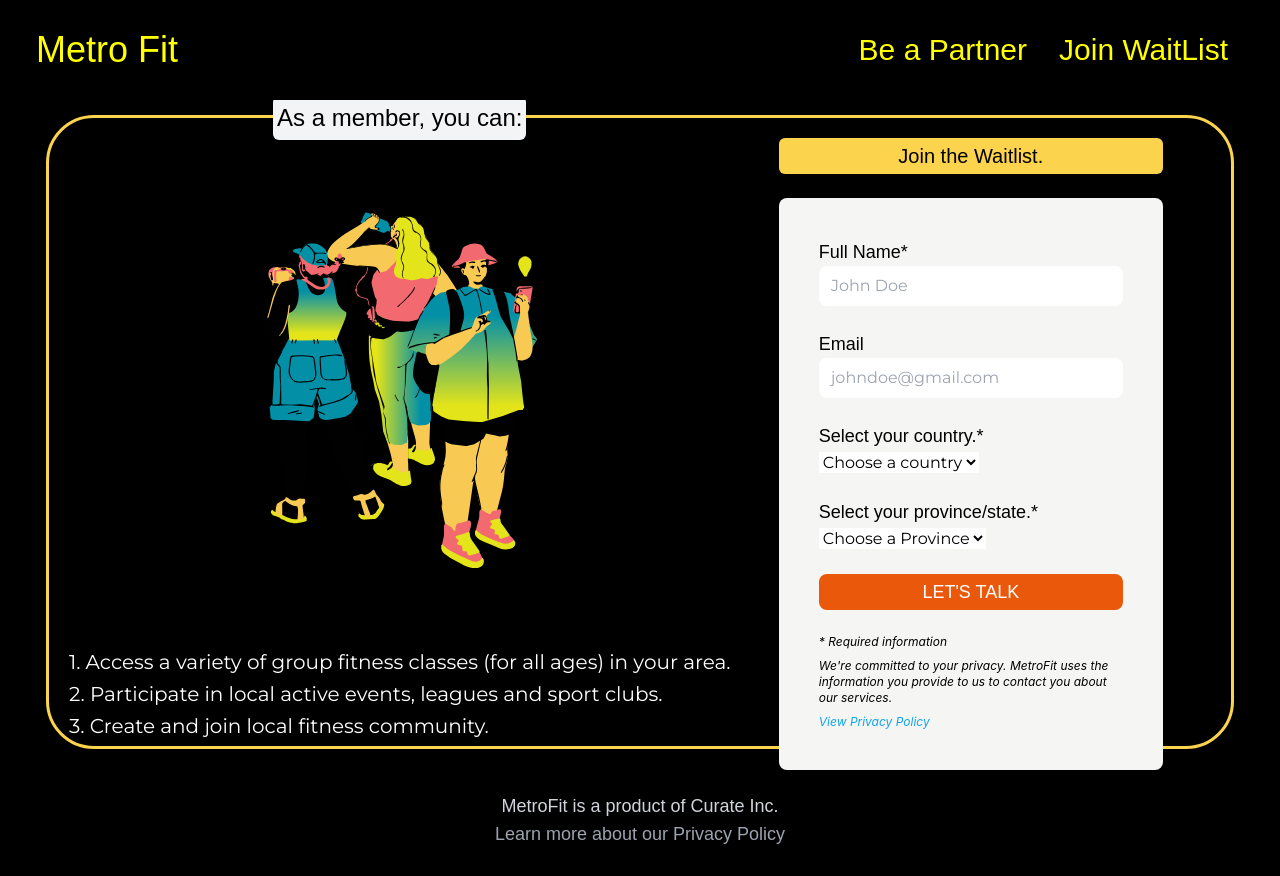
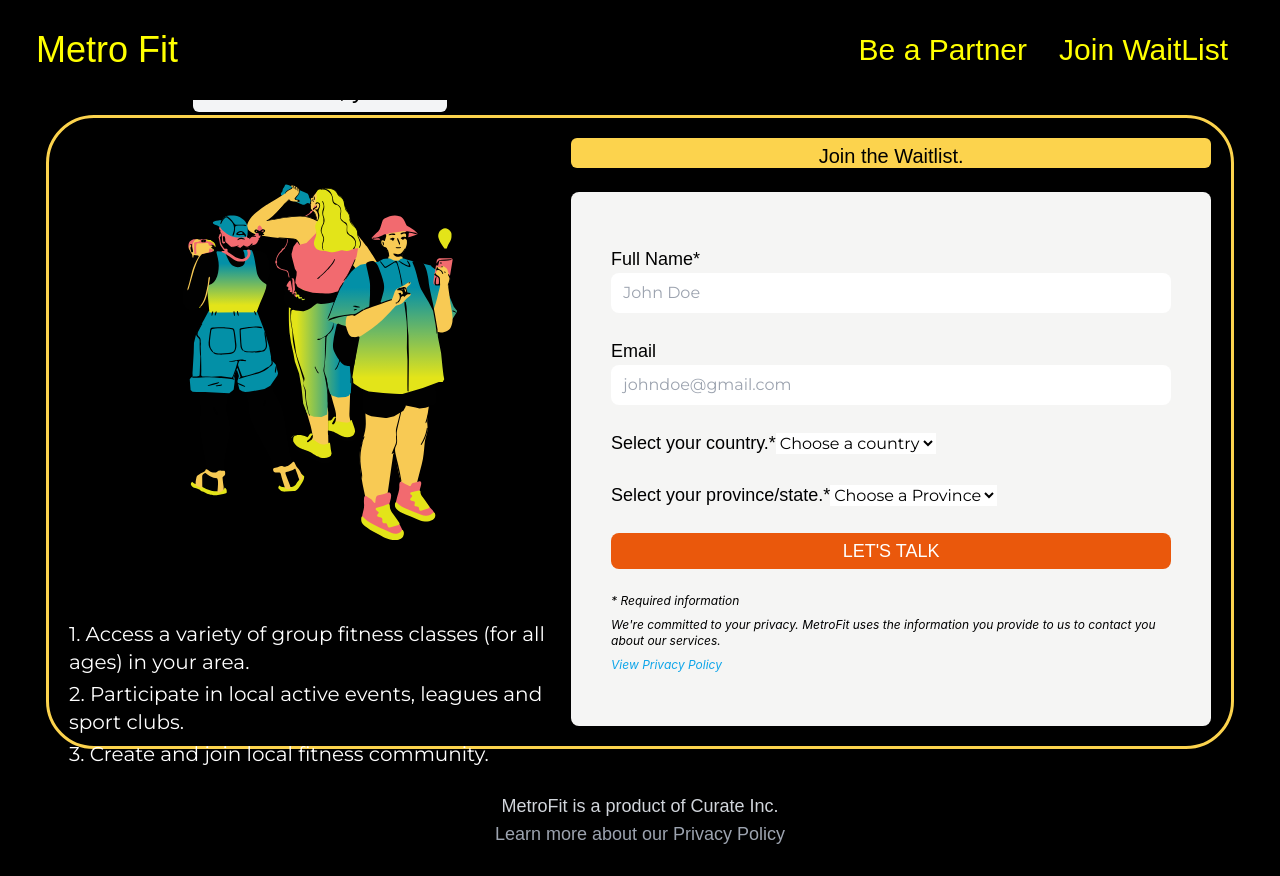
Before and after one commit to sweetmangoes/landing-page, a Next.js app in the folder metrofit-landing/: page /waitlist in a window 1280 px wide. Built offline with nearby package versions, Linux system fonts and the light colour scheme; a web font is replaced by a local one.

Commit message:
fix form issue in which form was overflowing outside line

```diff
--- a/metrofit-landing/components/WaitlistForm.js
+++ b/metrofit-landing/components/WaitlistForm.js
@@ -43,7 +43,7 @@
   }
 
   return (
-    <div className="bg-stone-100 text-black flex flex-col w-96 p-10 rounded-lg">
+    <div className="bg-stone-100 text-black flex flex-col justify-center sm:w-[20rem] md:w-[25rem] lg:w-[30rem] xl:w-[40rem] p-10 rounded-lg h-[93%]">
       <form className='border-solid' onSubmit={handleSubmit}>
           <div className='flex flex-col'>
             <label
--- a/metrofit-landing/pages/waitlist/index.js
+++ b/metrofit-landing/pages/waitlist/index.js
@@ -26,8 +26,8 @@
                 <br/>
               </div>
             </div>
-            <div className="flex flex-col mr-auto ml-auto">
-              <h1 className="text-black rounded-md p-1 bg-amber-300 font-monomaniac text-xl text-center text-[2.5rem]">
+            <div className="flex flex-col">
+              <h1 className="text-black rounded-md p-1 bg-amber-300 font-monomaniac text-xl text-center text-[2.5rem] h-[5%] mb-3 md:mb-0">
                 Join the Waitlist.
               </h1>
               <br/>
```
